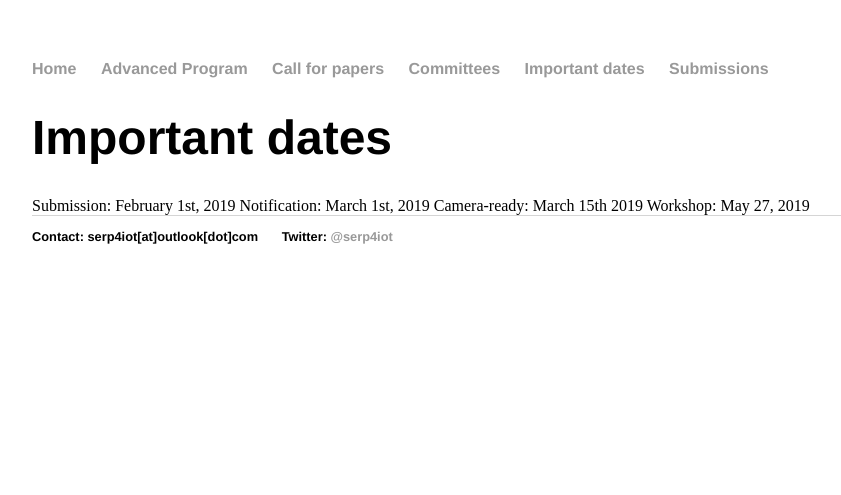
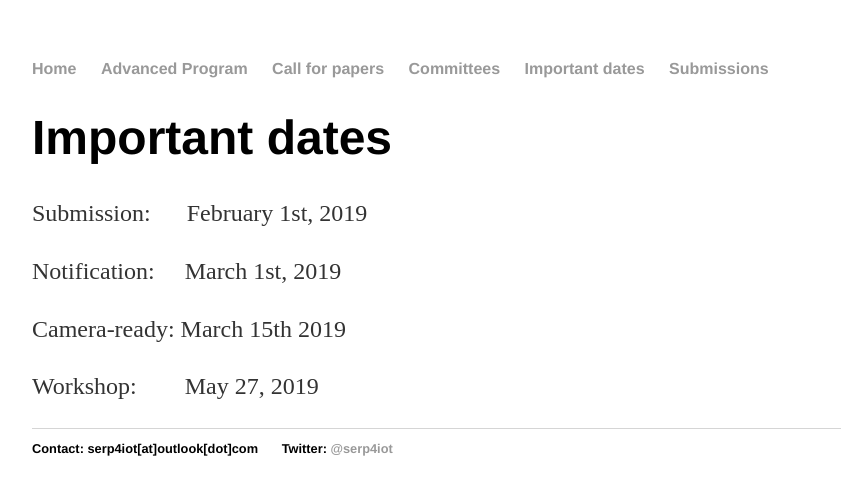
Before and after one commit to moar82/SERP4IoT, a Jekyll site: the page built from idates/index.html, in a window 1280 px wide. Shown: the top 495 px of the page, without its empty margins (160-1001 px from the left). Built offline with Jekyll 4.4.1, drawn with Linux system fonts in a browser that asks for light colours.

Commit message:
Update index.html

```diff
--- a/idates/index.html
+++ b/idates/index.html
@@ -5,7 +5,7 @@ title: Important dates
 
 <h1>Important dates </h1>
 
-Submission:      February 1st, 2019
-Notification:     March 1st, 2019
-Camera-ready: March 15th 2019
-Workshop:        May 27, 2019
+<p><span style="font-weight: 400;">Submission: &nbsp;&nbsp;&nbsp;&nbsp;&nbsp;February 1st, 2019</span></p>
+<p><span style="font-weight: 400;">Notification: &nbsp;&nbsp;&nbsp;&nbsp;March 1st, 2019</span></p>
+<p><span style="font-weight: 400;">Camera-ready: March 15th 2019 </span></p>
+<p><strong><span style="font-weight: 400;">Workshop: &nbsp;&nbsp;&nbsp;&nbsp;&nbsp;&nbsp;&nbsp;May 27, 2019</span><span style="font-weight: 400;"><br /></span></strong></p>
```
